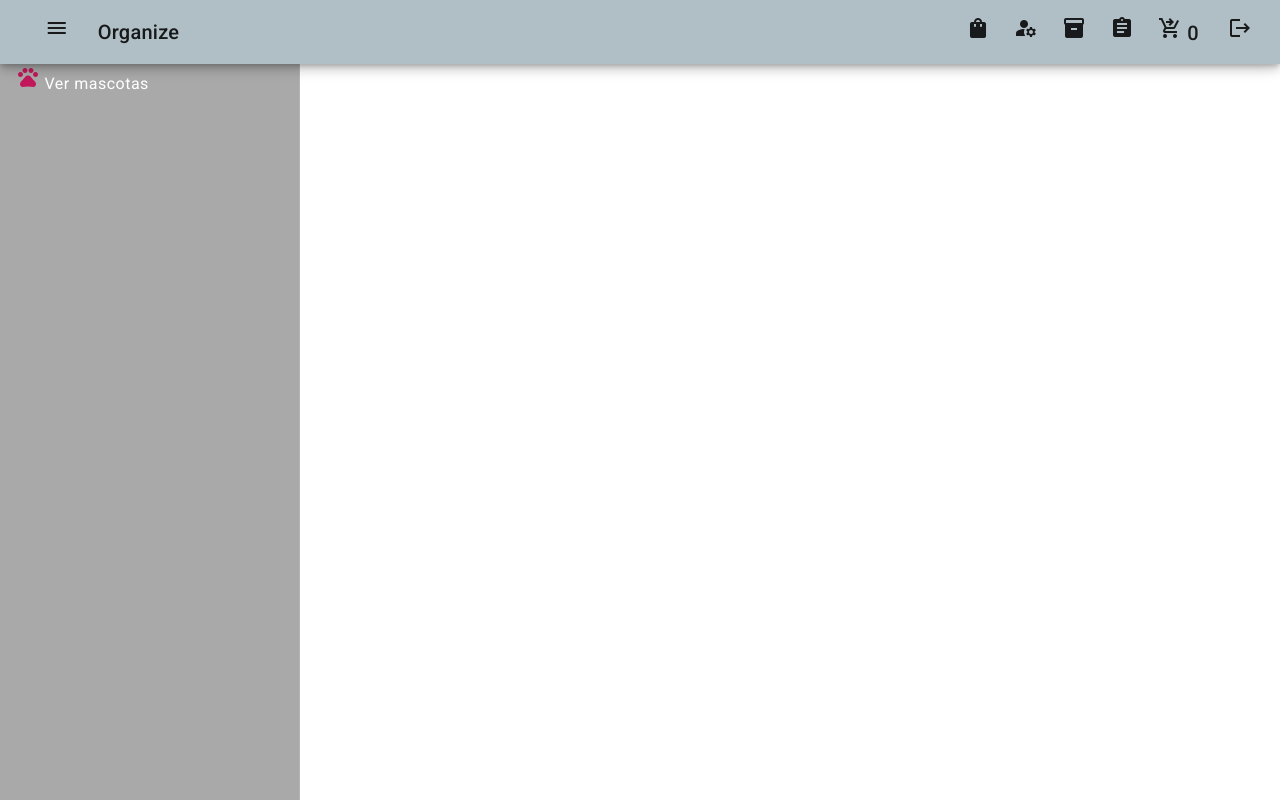
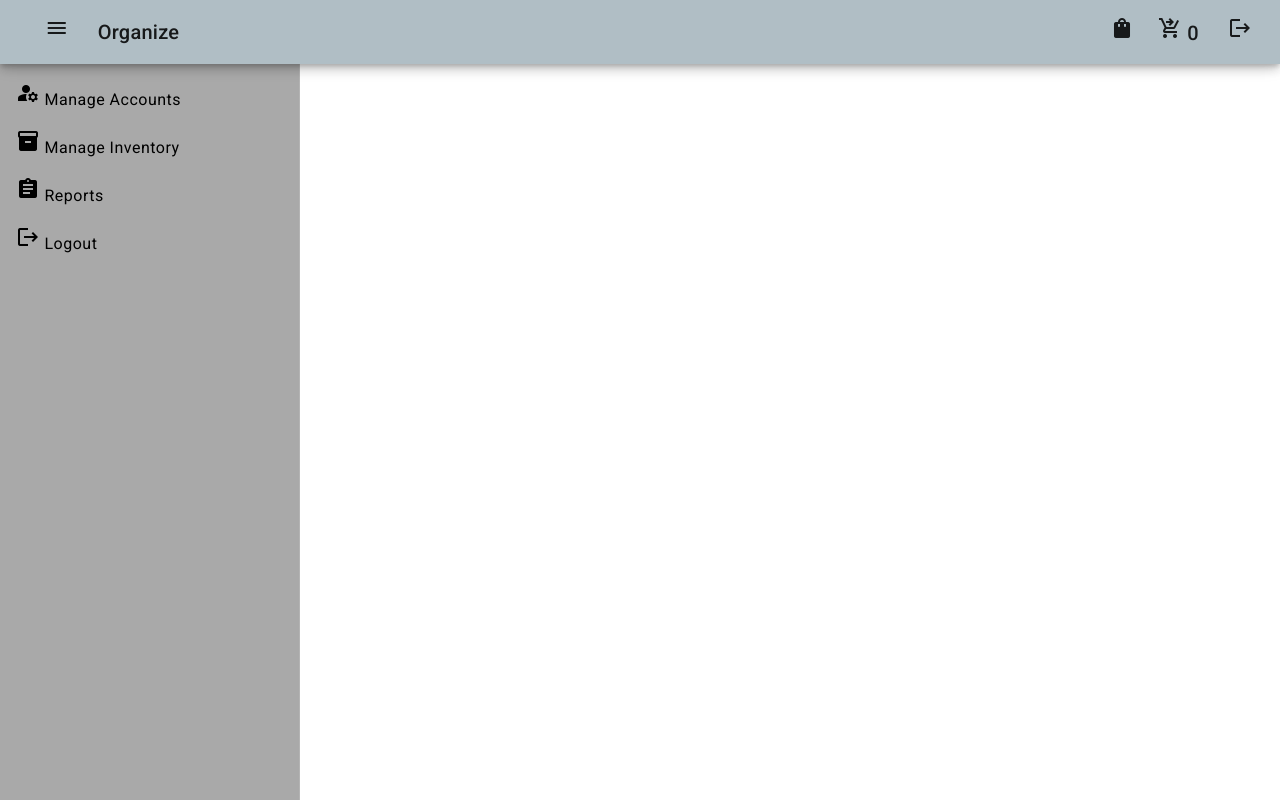
Before and after one commit to david-ae/organize, an Angular app: page /store in a window 1280 px wide. Both pictures are taken after a click on the button "menu". Built offline with nearby package versions, Linux system fonts and the light colour scheme.

Commit message:
added dashboard, reworked small screen size display and side menu text

```diff
--- a/src/app/auth/signin/signin.component.html
+++ b/src/app/auth/signin/signin.component.html
@@ -1,7 +1,10 @@
 <div class="flex h-screen">
   <div class="m-auto">
     <button mat-raised-button color="warn">
-      <a [routerLink]="['/store/shop']" routerLinkActive="router-link-active">
+      <a
+        [routerLink]="['/store/dashboard']"
+        routerLinkActive="router-link-active"
+      >
         Login with Google</a
       >
     </button>
--- a/src/app/components/appheader/appheader.component.html
+++ b/src/app/components/appheader/appheader.component.html
@@ -11,23 +11,6 @@
         <mat-icon>shopping_bag</mat-icon>
       </a></span
     >
-    <span class="m-3"
-      ><a [routerLink]="'/store/users'">
-        <mat-icon>manage_accounts</mat-icon>
-      </a></span
-    >
-    <span class="m-3"
-      ><a [routerLink]="'/store/inventory'">
-        <mat-icon>inventory_2</mat-icon>
-      </a></span
-    >
-    <span class="m-3"
-      ><a [routerLink]="" class="link">
-        <mat-icon
-          ><span class="material-symbols-outlined"> assignment </span></mat-icon
-        ></a
-      >
-    </span>
     <span class="m-3"
       ><a [routerLink]="'/store/checkout'" class="link">
         <mat-icon
--- /dev/null
+++ b/src/app/components/dashboard/dashboard.component.html
@@ -0,0 +1,26 @@
+<div
+  id="Projects"
+  class="grid grid-cols-1 xl:grid-cols-4 lg:grid-cols-3 md:grid-cols-2 sm:grid-cols-3 justify-items-center gap-5 justify-center mt-5 mb-5"
+>
+  <div class="relative w-64 p-4 m-auto bg-gray-900 shadow-lg rounded-2xl">
+    <div class="w-full h-full text-center">
+      <div class="flex flex-col justify-between h-full">
+        <svg
+          xmlns="http://www.w3.org/2000/svg"
+          width="40"
+          height="40"
+          fill="currentColor"
+          class="w-20 h-20 m-auto mt-4 text-white dark:text-white"
+          viewBox="0 0 2048 1792"
+        >
+          <path
+            d="M1920 768q53 0 90.5 37.5t37.5 90.5-37.5 90.5-90.5 37.5h-15l-115 662q-8 46-44 76t-82 30h-1280q-46 0-82-30t-44-76l-115-662h-15q-53 0-90.5-37.5t-37.5-90.5 37.5-90.5 90.5-37.5h1792zm-1435 800q26-2 43.5-22.5t15.5-46.5l-32-416q-2-26-22.5-43.5t-46.5-15.5-43.5 22.5-15.5 46.5l32 416q2 25 20.5 42t43.5 17h5zm411-64v-416q0-26-19-45t-45-19-45 19-19 45v416q0 26 19 45t45 19 45-19 19-45zm384 0v-416q0-26-19-45t-45-19-45 19-19 45v416q0 26 19 45t45 19 45-19 19-45zm352 5l32-416q2-26-15.5-46.5t-43.5-22.5-46.5 15.5-22.5 43.5l-32 416q-2 26 15.5 46.5t43.5 22.5h5q25 0 43.5-17t20.5-42zm-1156-1217l-93 412h-132l101-441q19-88 89-143.5t160-55.5h167q0-26 19-45t45-19h384q26 0 45 19t19 45h167q90 0 160 55.5t89 143.5l101 441h-132l-93-412q-11-44-45.5-72t-79.5-28h-167q0 26-19 45t-45 19h-384q-26 0-45-19t-19-45h-167q-45 0-79.5 28t-45.5 72z"
+          ></path>
+        </svg>
+        <!-- <p class="absolute text-sm italic text-white top-2 right-2">by store</p> -->
+        <p class="mt-4 text-lg text-white">Trouser</p>
+        <p class="px-6 py-2 text-xs font-thin text-gray-50">50 - Available</p>
+      </div>
+    </div>
+  </div>
+</div>
--- a/src/app/components/sidenav/sidenav.component.css
+++ b/src/app/components/sidenav/sidenav.component.css
@@ -0,0 +1,3 @@
+.icon{
+  color: black;
+}
--- a/src/app/components/sidenav/sidenav.component.html
+++ b/src/app/components/sidenav/sidenav.component.html
@@ -1,17 +1,26 @@
 <mat-sidenav
   style="min-width: 300px; background-color: darkgrey"
+  class="pt-16"
   #sideNav
   mode="side"
   closed
 >
   <mat-nav-list>
-    <a mat-list-item href="#">
-      <mat-icon color="accent">add</mat-icon>
-      Agregar mascota
+    <a mat-list-item [routerLink]="'/store/users'" class="text-black">
+      <mat-icon class="icon">manage_accounts</mat-icon>
+      <span class="text-black"> Manage Accounts </span>
+    </a>
+    <a mat-list-item [routerLink]="'/store/inventory'">
+      <mat-icon class="icon">inventory_2</mat-icon>
+      <span class="text-black"> Manage Inventory</span>
     </a>
     <a mat-list-item href="#">
-      <mat-icon color="primary">pets</mat-icon>
-      Ver mascotas
+      <mat-icon class="icon">assignment</mat-icon>
+      <span class="text-black"> Reports </span>
+    </a>
+    <a mat-list-item [routerLink]="">
+      <mat-icon class="icon">logout</mat-icon>
+      <span class="text-black"> Logout </span>
     </a>
   </mat-nav-list>
 </mat-sidenav>
--- a/src/app/store/home/home.component.html
+++ b/src/app/store/home/home.component.html
@@ -2,7 +2,7 @@
 <mat-drawer-container class="mat-container">
   <app-sidenav (sideNavId)="onMatSideNav($event)"></app-sidenav>
   <mat-sidenav-content class="">
-    <div class="w-5/6 h-screen items-center pt-20 m-auto">
+    <div class="w-1/2 ssm:w-5/6 xl:w-1/2 h-screen items-center pt-20 m-auto">
       <router-outlet></router-outlet>
     </div>
   </mat-sidenav-content>
--- a/src/app/store/store.routes.ts
+++ b/src/app/store/store.routes.ts
@@ -4,6 +4,7 @@ import { HomeComponent } from './home/home.component';
 import { UsersComponent } from './users/users.component';
 import { CheckoutComponent } from './checkout/checkout.component';
 import { ShopComponent } from './shop/shop.component';
+import { DashboardComponent } from '../components/dashboard/dashboard.component';
 
 export const routes: Routes = [
   {
@@ -14,6 +15,7 @@ export const routes: Routes = [
       { path: 'users', component: UsersComponent },
       { path: 'checkout', component: CheckoutComponent },
       { path: 'shop', component: ShopComponent },
+      { path: 'dashboard', component: DashboardComponent },
     ],
   },
 ];
--- a/tailwind.config.js
+++ b/tailwind.config.js
@@ -4,6 +4,9 @@ module.exports = {
   theme: {
     extend: {},
     screens: {
+      ssm: "300px",
+      // => @media (min-width: 400px) { ... }
+
       sm: "640px",
       // => @media (min-width: 640px) { ... }
 
```
Also changed, not shown: src/app/components/dashboard/dashboard.component.ts (added, +12 -0 lines), src/app/components/sidenav/sidenav.component.ts (+8 -2 lines), src/app/components/dashboard/dashboard.component.css (added), 1 other file (tests, documents, lock files or other folders).
